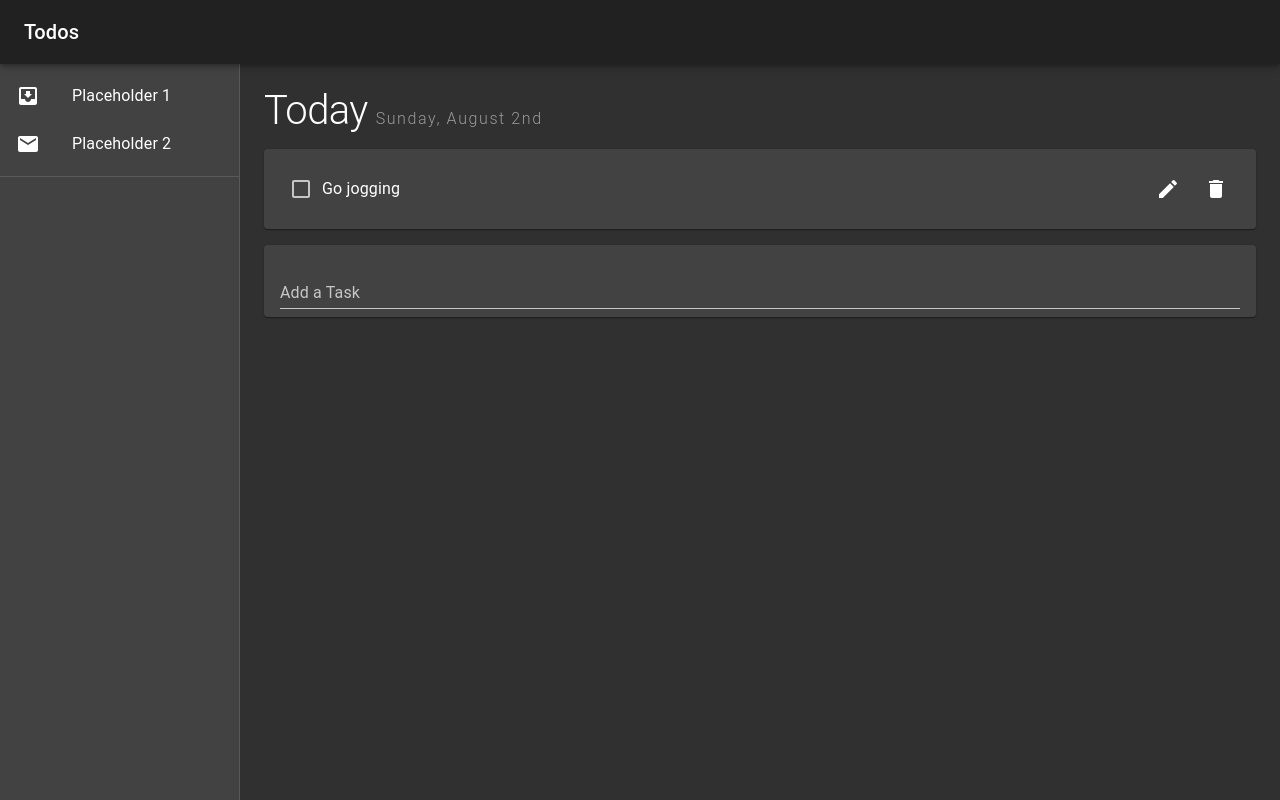
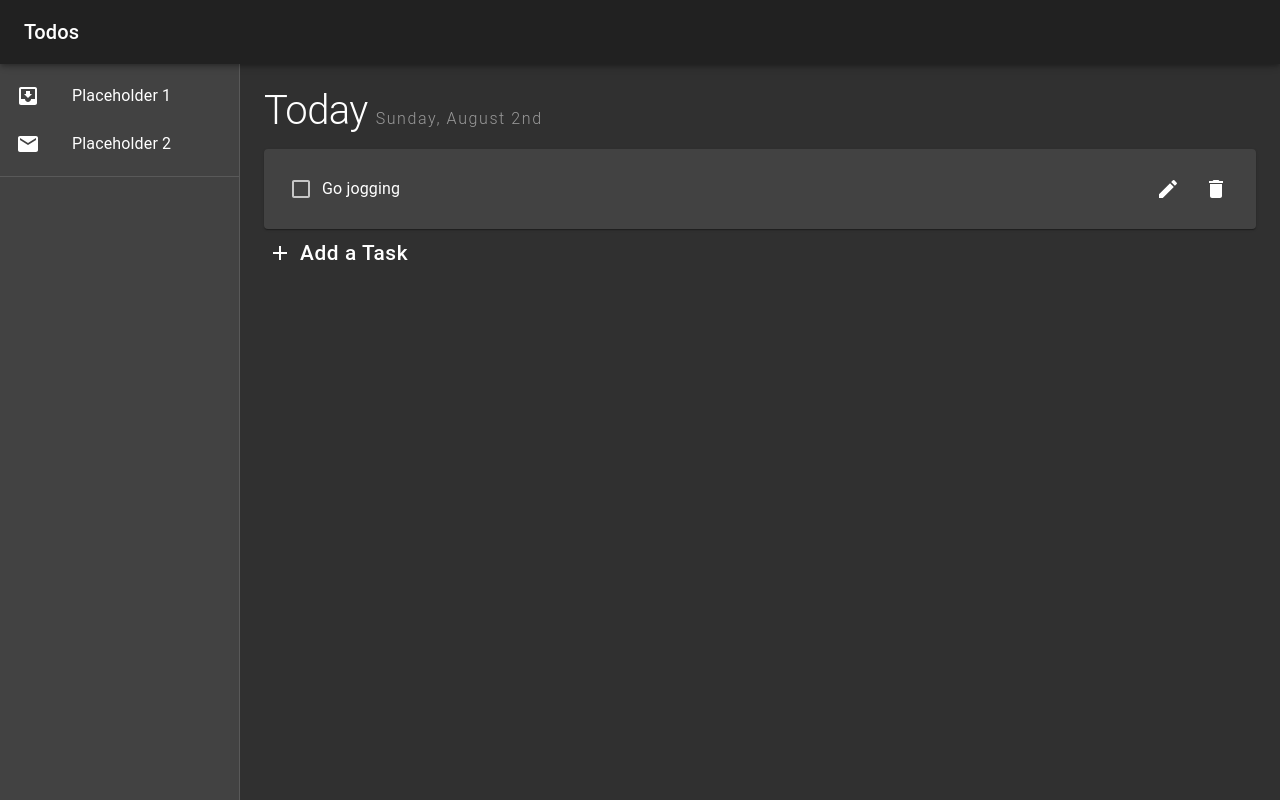
Before and after one commit to Slowcobo/todo, a React (Create React App) app: page / in a window 1280 px wide. Built offline with nearby package versions, Linux system fonts and the light colour scheme.

Commit message:
Refactor TodoForm to Dialog

```diff
--- a/package.json
+++ b/package.json
@@ -5,6 +5,7 @@
   "dependencies": {
     "@material-ui/core": "^4.11.0",
     "@material-ui/icons": "^4.9.1",
+    "@material-ui/pickers": "^3.2.10",
     "@testing-library/jest-dom": "^4.2.4",
     "@testing-library/react": "^9.5.0",
     "@testing-library/user-event": "^7.2.1",
--- a/src/TodoForm.js
+++ b/src/TodoForm.js
@@ -1,30 +1,86 @@
 import React, { useContext } from "react";
-import Paper from "@material-ui/core/Paper";
-import TextField from "@material-ui/core/TextField";
+import { makeStyles } from "@material-ui/core/styles";
+import Button from "@material-ui/core/Button";
+import InputBase from "@material-ui/core/InputBase";
+import Dialog from "@material-ui/core/Dialog";
+import DialogActions from "@material-ui/core/DialogActions";
+import DialogContent from "@material-ui/core/DialogContent";
+import AddIcon from "@material-ui/icons/Add";
 import useInputState from "./hooks/useInputState";
 import { DispatchContext } from "./context/todos.context";
 
+const useStyles = makeStyles((theme) => ({
+  addTask: {
+    fontSize: "1.3rem",
+    textTransform: "none",
+    "&:hover": {
+      backgroundColor: "transparent",
+    },
+  },
+}));
+
 export default function TodoForm() {
+  const [open, setOpen] = React.useState(false);
   const dispatch = useContext(DispatchContext);
   const [value, handleChange, reset] = useInputState("");
+  const classes = useStyles();
+
+  const handleClickOpen = () => {
+    setOpen(true);
+  };
+
+  const handleClose = () => {
+    setOpen(false);
+    reset();
+  };
+
+  const handleSubmit = () => {
+    if (value.length) {
+      dispatch({ type: "ADD", task: value });
+      handleClose();
+    }
+  };
 
   return (
-    <Paper style={{ margin: "1rem 0", padding: "0 1rem" }}>
+    <div>
+      <Button
+        className={classes.addTask}
+        disableRipple
+        disableFocusRipple
+        startIcon={<AddIcon style={{ fontSize: "1.5rem" }} />}
+        onClick={handleClickOpen}
+      >
+        Add a Task
+      </Button>
+      <Dialog
+        open={open}
+        onClose={handleClose}
+        fullWidth
+        aria-labelledby="form-dialog-title"
+      >
+        <DialogContent>
           <form
             onSubmit={(e) => {
               e.preventDefault();
-          dispatch({ type: "ADD", task: value });
-          reset();
+              handleSubmit();
             }}
           >
-        <TextField
+            <InputBase
               value={value}
+              autoFocus
               onChange={handleChange}
               margin="normal"
-          label="Add a Task"
+              placeholder="Add a Task"
               fullWidth
+              style={{ fontSize: "1.3rem" }}
             />
           </form>
-    </Paper>
+        </DialogContent>
+        <DialogActions>
+          <Button onClick={handleClose}>Cancel</Button>
+          <Button onClick={handleSubmit}>Add</Button>
+        </DialogActions>
+      </Dialog>
+    </div>
   );
 }
```
Also changed, not shown: 1 other file (tests, documents, lock files or other folders). Lines whose indentation alone changed are shown as unchanged.
